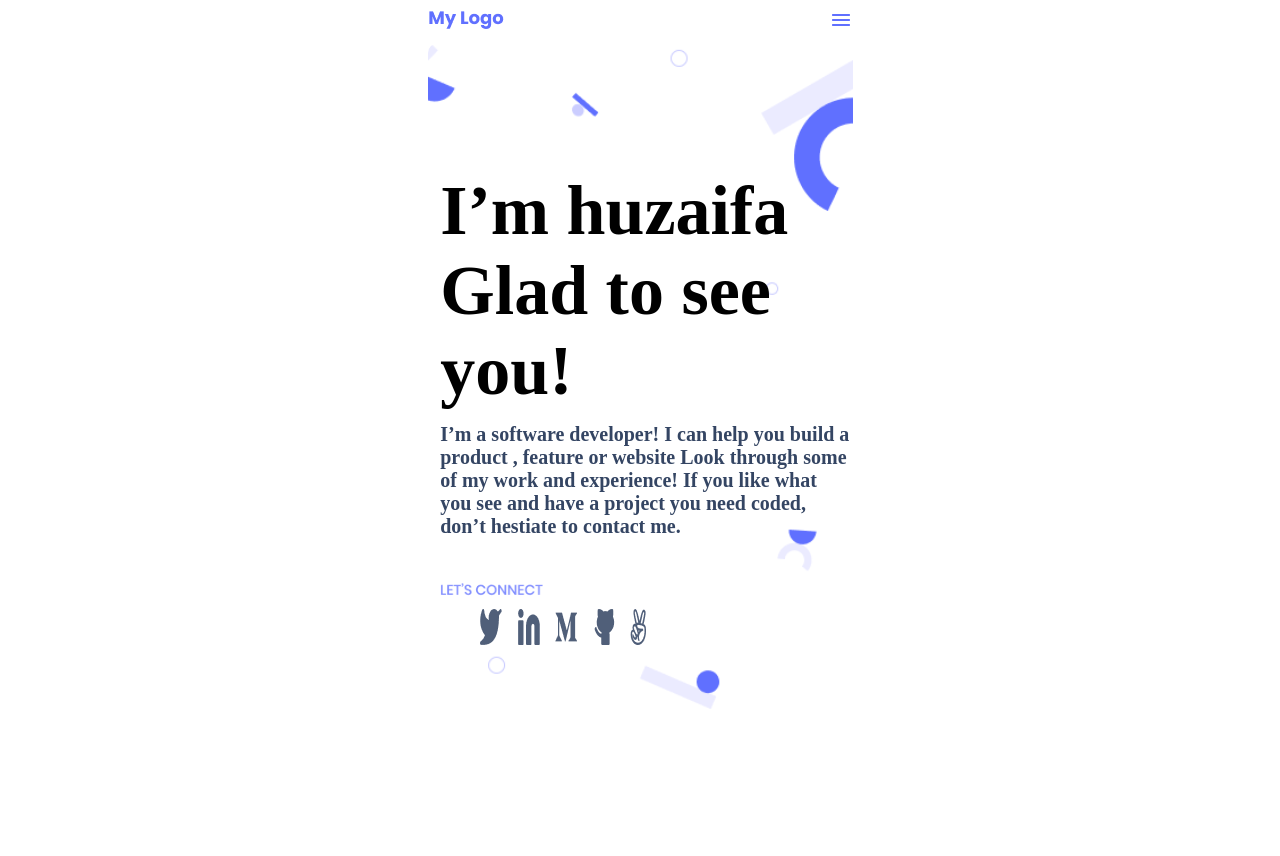
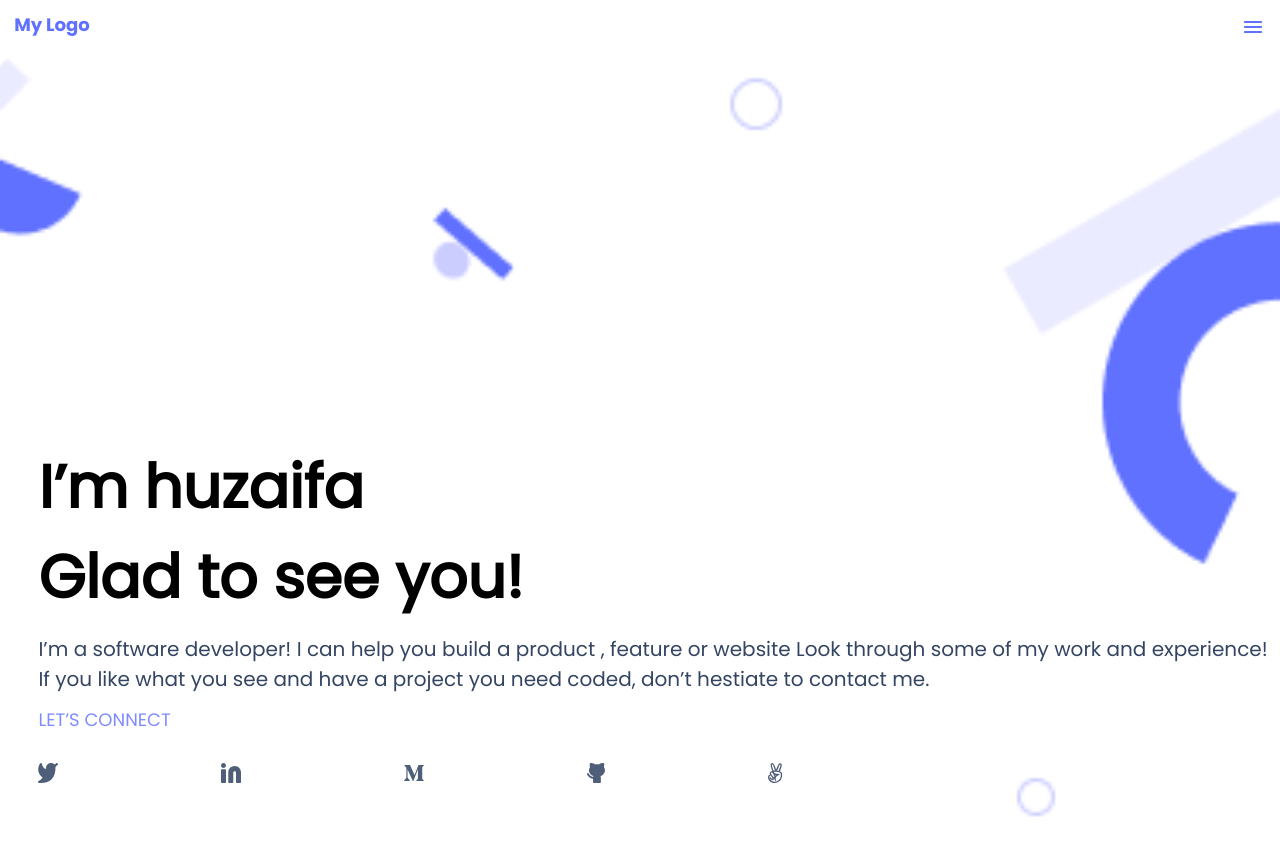
Before and after one commit to huzaifakhan0308/personal-portfolio, a website: page index.html in a window 1280 px wide. Shown: the top 856 px of the page. Drawn offline with Linux system fonts and the light colour scheme; a web font is replaced by a local one.

Commit message:
changes tags in html

```diff
--- a/index.css
+++ b/index.css
@@ -1,5 +1,8 @@
+@import url("https://fonts.googleapis.com/css2?family=Combo&family=Poppins&display=swap");
+
 * {
   margin: 0%;
+  box-sizing: border-box;
 }
 
 body {
@@ -11,34 +14,24 @@ body {
   height: 100%;
 }
 
-/* section-1 */
-
-.section-1 {
-  display: flex;
-  align-items: center;
-  flex-direction: column;
-  width: 425px;
-  height: 913px;
-}
-
 .toolbar {
   display: flex;
   justify-content: space-between;
   align-items: center;
   width: 100%;
   height: 5%;
+  padding: 15px;
 }
 
 .myLogo {
   height: 40%;
-  margin-left: 2%;
 }
 
 .headline-section {
   display: flex;
-  justify-content: center;
-  width: 100%;
-  height: 100%;
+  align-items: center;
+  flex-direction: column;
+  height: 913px;
   position: relative;
 }
 
@@ -55,34 +48,32 @@ body {
 }
 
 .me {
-  font-size: 70px;
+  font-size: 60px;
+  font-family: "Poppins", sans-serif;
 }
 
 .about-me {
   font-size: 20px;
   color: #344563;
   margin: 12px 0;
-  font-weight: bold;
+  font-family: "Poppins", sans-serif;
 }
 
-.media-icons-div {
-  display: flex;
-  flex-direction: column;
-  width: 50%;
-  margin-top: 10%;
+.social-icon-header {
+  color: #7f8cff;
+  font-family: "Poppins", sans-serif;
+  font-size: 18px;
+  font-weight: lighter;
 }
 
-.letsconnect {
-  width: 50%;
-}
-
-.social-media-icons-div {
+.social-icon-container {
   display: flex;
+  flex-direction: row;
   justify-content: space-between;
   align-items: center;
-  margin-top: 5%;
+  width: 60%;
+  height: 10%;
+  margin-top: 2%;
+  list-style: none;
+  padding: 0;
 }
-
-.a {
-  height: 100%;
-}
--- a/index.html
+++ b/index.html
@@ -10,19 +10,17 @@
 </head>
 
 <body>
-    <main>
-        <!-- section-1 -->
-        <section class="section-1">
     <header class="toolbar">
-                <a href="">
-                    <img class="myLogo" src="My Logo.png" alt="">
+        <a href="#">
+            <img class="myLogo" src="My Logo.png" alt="logo">
         </a>
-                <a href="" class="menuicon-a">
-                    <img src="menuIcon.png" alt="">
+        <a href="#" class="menuicon-a">
+            <img src="menuIcon.png" alt="menu-icon">
         </a>
     </header>
+    <main>
         <section class="headline-section">
-                <img class="background-img" src="background.png" alt="">
+            <img class="background-img" src="background.png" alt="background-img">
             <div class="aboutme-div">
                 <h1 class="me">I’m huzaifa <br />Glad to see you!</h1>
                 <p class="about-me">
@@ -31,41 +29,35 @@
                     what you see and have a project you need coded, don’t hestiate to
                     contact me.
                 </p>
-                    <div class="media-icons-div">
-                        <img class="letsconnect" src="Social Media.png" alt="">
-                        <ul>
-                            <div class="social-media-icons-div">
-
-                                <nav>
-                                    <a href="">
-                                        <img class="a" src="Vector.png" alt="">
+                <h5 class="social-icon-header">LET’S CONNECT</h5>
+                <ul class="social-icon-container">
+                    <li>
+                        <a href="#">
+                            <img src="Vector.svg" alt="twitter-icon">
                         </a>
-                                </nav>
-                                <nav>
-                                    <a href="">
-                                        <img class="a" src="Linkedin icon.png" alt="">
+                    </li>
+                    <li>
+                        <a href="#">
+                            <img src="Linkedin icon.svg" alt="Linkedin-icon">
                         </a>
-                                </nav>
-                                <nav>
-                                    <a href="">
-                                        <img class="a" src="vector1.png" alt="">
+                    </li>
+                    <li>
+                        <a href="#">
+                            <img src="Vector1.svg" alt="medium-icon">
                         </a>
-                                </nav>
-                                <nav>
-                                    <a href="">
-                                        <img class="a" src="vector2.png" alt="">
+                    </li>
+                    <li>
+                        <a href="#">
+                            <img src="Vector2.svg" alt="github-icon">
                         </a>
-                                </nav>
-                                <nav>
-                                    <a href="">
-                                        <img class="a" src="vector3.png" alt="">
+                    </li>
+                    <li>
+                        <a href="#">
+                            <img src="Vector3.svg" alt="angel-list-icon">
                         </a>
-                                </nav>
-                            </div>
+                    </li>
                 </ul>
             </div>
-                </div>
-            </section>
         </section>
     </main>
 </body>
```
Also changed, not shown: Linkedin icon.png (deleted), Linkedin icon.svg (added), Social Media.png (deleted), Vector.png (deleted), Vector.svg (added), Vector1.svg (added), Vector2.svg (added), Vector3.svg (added), vector1.png (deleted), vector2.png (deleted), vector3.png (deleted). Lines whose indentation alone changed are shown as unchanged.
